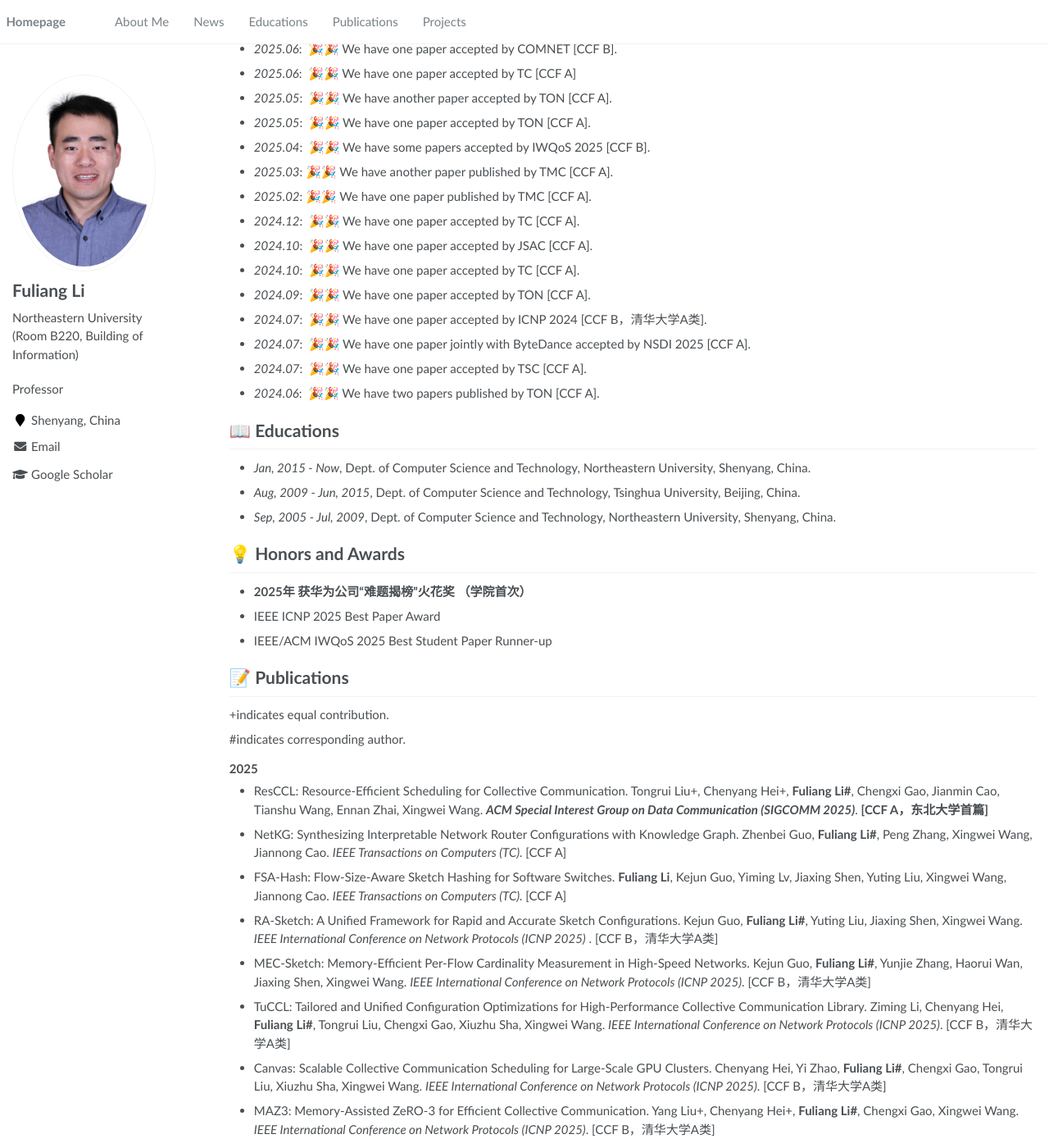
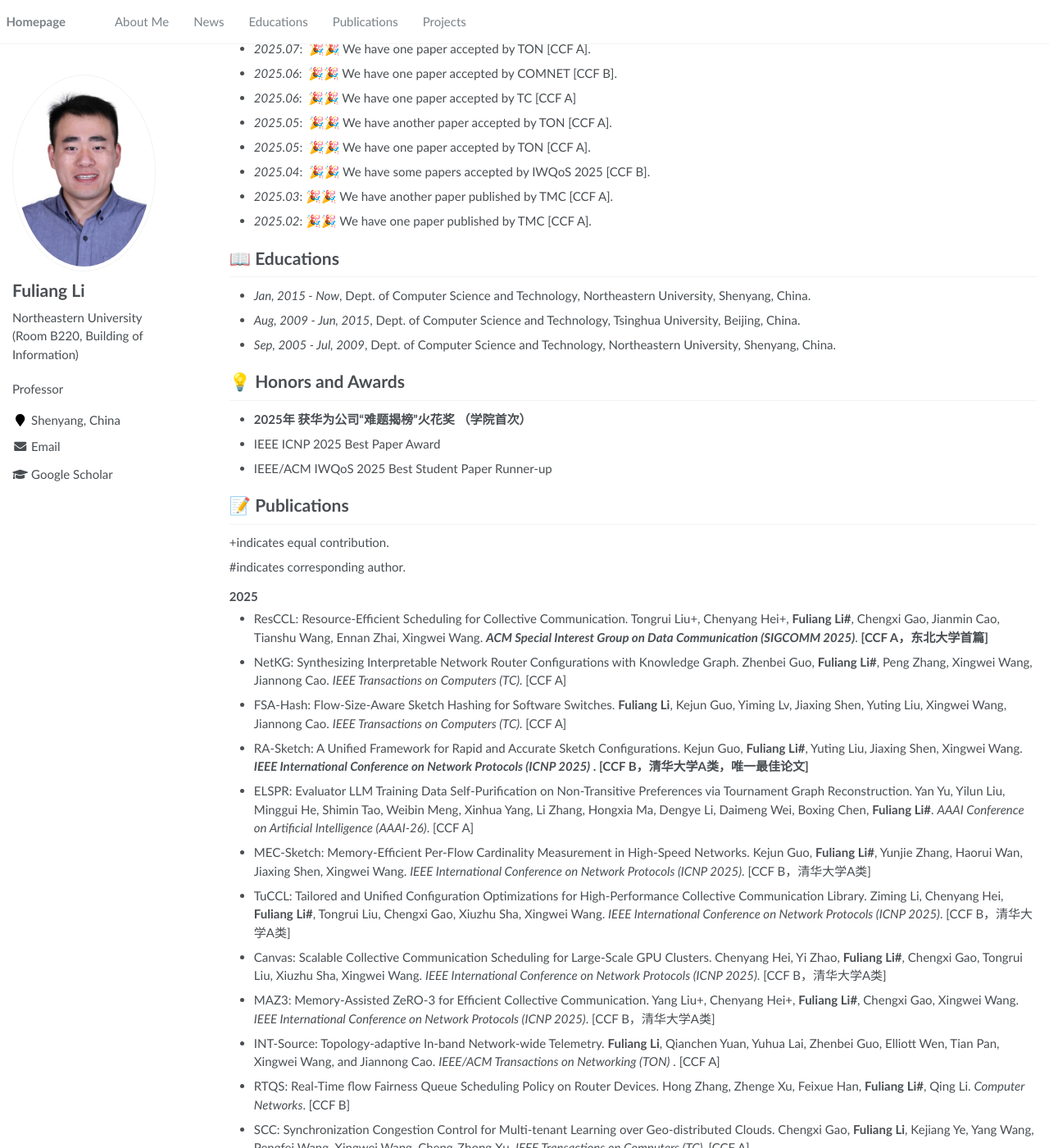
Before and after one commit to Fuliang-Li/Fuliang-Li.github.io, a Jekyll site: the page built from _pages/about.md, in a window 1280 px wide and 1400 px high, scrolled down 366 px. Shown: the whole window at 82% size. Built offline with Jekyll 4.4.1, drawn with Linux system fonts in a browser that asks for light colours; some of the changed text lies outside the part shown.

Commit message:
Update about.md

```diff
--- a/_pages/about.md
+++ b/_pages/about.md
@@ -20,7 +20,8 @@ redirect_from:
 Fuliang Li (李福亮), Professor of Northeastern University. I obtained my Bachelor’s degree in Computer Science and Engineering from Northeastern University in 2009 and was directly admitted to Tsinghua University’s Institute for Network Sciences and Cyberspace as a Ph.D. student, under the supervision of Professor Wu Jianping (<a href="https://www.tsinghua.edu.cn/info/1166/93896.htm" target="_blank">吴建平</a>). I earned my Ph.D. degree from Tsinghua University in 2015. Now, I work with Professor Xingwei Wang (<a href="https://neu.edu.cn/info/1012/3221.htm" target="_blank">王兴伟</a>). My main research interests include computer networks, as well as the bridging between networking and AI.
 
 # 🔥 News
-- 2025.09: &nbsp;**🎉🎉🎉🎉🎉🎉 IEEE ICNP 2025 Best Paper Award**
+- 2025.11: &nbsp;🎉🎉 We have one paper accepted by  AAAI [CCF A].
+- 2025.09: &nbsp;**🎉🎉🎉🎉🎉🎉 IEEE ICNP 2025 Best Paper Award**.
 - 2025.08: &nbsp;🎉🎉 We have two papers accepted by TC [CCF A].
 - *2025.07*: &nbsp;🎉🎉🎉🎉🎉🎉We have one paper accepted by **SIGCOMM 2025** [CCF A].
 - *2025.07*: &nbsp;🎉🎉 We have some papers accepted by ICNP [CCF B，清华大学A类].
@@ -33,14 +34,6 @@ Fuliang Li (李福亮), Professor of Northeastern University. I obtained my Bach
 - *2025.04*: &nbsp;🎉🎉 We have some papers accepted by IWQoS 2025 [CCF B].
 - *2025.03*: 🎉🎉 We have another paper published by TMC [CCF A].
 - *2025.02*: 🎉🎉 We have one paper published by TMC [CCF A].
-- *2024.12*: &nbsp;🎉🎉 We have one paper accepted by TC [CCF A].
-- *2024.10*: &nbsp;🎉🎉 We have one paper accepted by JSAC [CCF A].
-- *2024.10*: &nbsp;🎉🎉 We have one paper accepted by TC [CCF A].
-- *2024.09*: &nbsp;🎉🎉 We have one paper accepted by TON [CCF A].
-- *2024.07*: &nbsp;🎉🎉 We have one paper accepted by ICNP 2024 [CCF B，清华大学A类].
-- *2024.07*: &nbsp;🎉🎉 We have one paper jointly with ByteDance accepted by NSDI 2025 [CCF A].
-- *2024.07*: &nbsp;🎉🎉 We have one paper accepted by TSC [CCF A].
-- *2024.06*: &nbsp;🎉🎉 We have two papers published by TON [CCF A].
 
 # 📖 Educations
 - *Jan, 2015 - Now*, Dept. of Computer Science and Technology, Northeastern University, Shenyang, China.
@@ -64,7 +57,8 @@ Fuliang Li (李福亮), Professor of Northeastern University. I obtained my Bach
 - ResCCL: Resource-Efficient Scheduling for Collective  Communication. Tongrui Liu+, Chenyang Hei+, **Fuliang Li#**, Chengxi Gao, Jianmin Cao, Tianshu Wang, Ennan Zhai, Xingwei Wang. ***ACM Special Interest Group on Data Communication (SIGCOMM 2025)***.  **[CCF A，东北大学首篇]**
 - NetKG: Synthesizing Interpretable Network Router Configurations with Knowledge Graph. Zhenbei Guo, **Fuliang Li#**, Peng Zhang, Xingwei Wang, Jiannong Cao. <i>  IEEE Transactions on Computers (TC). </i> [CCF A]
 - FSA-Hash: Flow-Size-Aware Sketch Hashing for Software Switches. **Fuliang Li**, Kejun Guo, Yiming Lv, Jiaxing Shen, Yuting Liu, Xingwei Wang, Jiannong Cao.  <i>  IEEE Transactions on Computers (TC). </i> [CCF A]
-- RA-Sketch: A Unified Framework for Rapid and Accurate Sketch Configurations. Kejun Guo, **Fuliang Li#**, Yuting Liu, Jiaxing Shen, Xingwei Wang. *IEEE International Conference on Network Protocols (ICNP 2025)* .  [CCF B，清华大学A类]
+- RA-Sketch: A Unified Framework for Rapid and Accurate Sketch Configurations. Kejun Guo, **Fuliang Li#**, Yuting Liu, Jiaxing Shen, Xingwei Wang. ***IEEE International Conference on Network Protocols (ICNP 2025)* .  [CCF B，清华大学A类，唯一最佳论文]**
+- ELSPR: Evaluator LLM Training Data Self-Purification on Non-Transitive Preferences via Tournament Graph Reconstruction. Yan Yu, Yilun Liu, Minggui He, Shimin Tao, Weibin Meng, Xinhua Yang, Li Zhang, Hongxia Ma, Dengye Li, Daimeng Wei, Boxing Chen, **Fuliang Li#**. *AAAI Conference on Artificial Intelligence (AAAI-26)*. [CCF A]
 - MEC-Sketch: Memory-Efficient Per-Flow Cardinality Measurement in High-Speed Networks. Kejun Guo, **Fuliang Li#**, Yunjie Zhang, Haorui Wan, Jiaxing Shen, Xingwei Wang. *IEEE International Conference on Network Protocols (ICNP 2025)*. [CCF B，清华大学A类]
 - TuCCL: Tailored and Unified Configuration Optimizations for High-Performance Collective Communication Library. Ziming Li, Chenyang Hei, **Fuliang Li#**, Tongrui Liu, Chengxi Gao, Xiuzhu Sha, Xingwei Wang. *IEEE International Conference on Network Protocols (ICNP 2025)*. [CCF B，清华大学A类]
 - Canvas: Scalable Collective Communication Scheduling for Large-Scale GPU Clusters. Chenyang Hei, Yi Zhao, **Fuliang Li#**, Chengxi Gao, Tongrui Liu, Xiuzhu Sha, Xingwei Wang. *IEEE International Conference on Network Protocols (ICNP 2025)*. [CCF B，清华大学A类]
```
